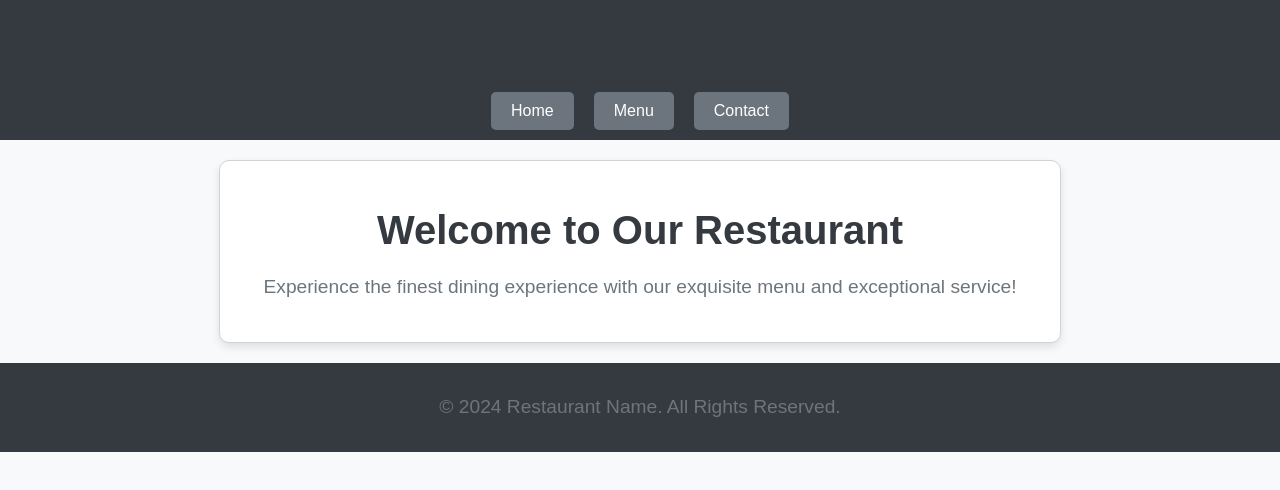
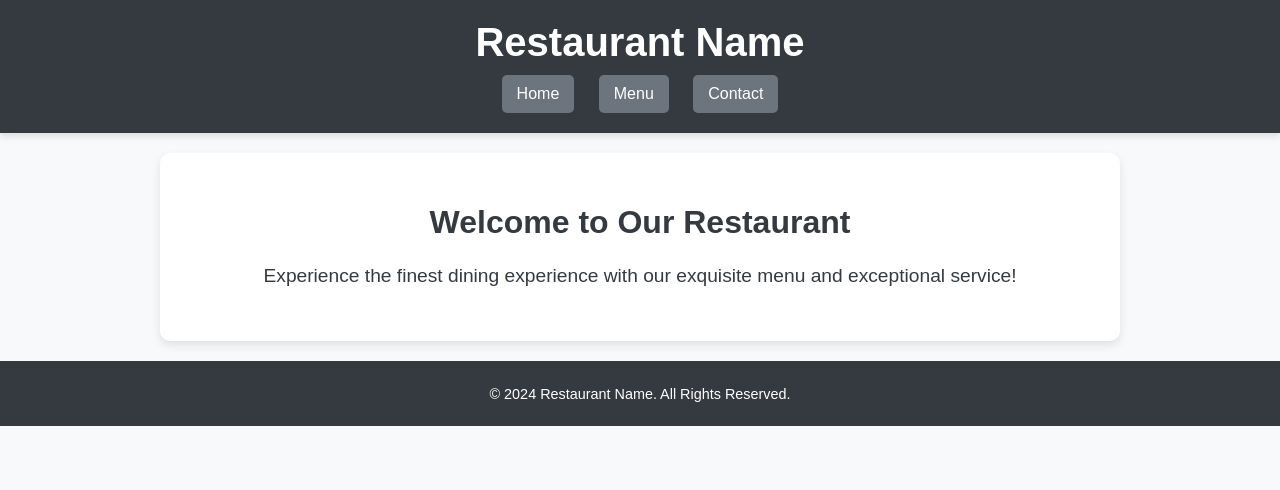
Before and after one commit to KassenkazyAlima/restaurant_page-the-odin, a website built with webpack: page src/template.html in a window 1280 px wide. Built offline with nearby package versions, Linux system fonts and the light colour scheme.

Commit message:
Updated design

```diff
--- a/src/styles.css
+++ b/src/styles.css
@@ -1,72 +1,107 @@
+/* General styles */
 body {
   font-family: 'Arial', sans-serif;
   margin: 0;
   padding: 0;
   box-sizing: border-box;
   background-color: #f8f9fa;
+  color: #343a40;
 }
 
+/* Header styling */
 header {
   background-color: #343a40;
   color: #ffffff;
-  padding: 10px 20px;
+  padding: 20px;
   text-align: center;
   position: sticky;
   top: 0;
   z-index: 1000;
+  box-shadow: 0 4px 6px rgba(0, 0, 0, 0.1);
+}
+
+header h1 {
+  font-size: 2.5rem;
+  margin: 0;
 }
 
 header nav {
-  display: flex;
-  justify-content: center;
-  gap: 20px;
+  margin-top: 10px;
 }
 
 header nav button {
   background-color: #6c757d;
   border: none;
   color: #ffffff;
-  padding: 10px 20px;
+  padding: 10px 15px;
   border-radius: 5px;
   cursor: pointer;
   font-size: 16px;
-  transition: background-color 0.3s ease;
+  margin: 0 10px;
+  transition: background-color 0.3s ease, transform 0.2s ease;
 }
 
 header nav button:hover {
-  background-color: #adb5bd;
+  background-color: #495057;
+  transform: scale(1.05);
 }
 
+/* Content styling */
 #content {
-  padding: 20px;
-  max-width: 800px;
+  padding: 30px;
+  max-width: 900px;
   margin: 20px auto;
+  background-color: #ffffff;
+  border-radius: 10px;
+  box-shadow: 0 4px 10px rgba(0, 0, 0, 0.1);
   text-align: center;
-  border: 1px solid #ced4da;
-  background-color: #ffffff;
-  box-shadow: 0 4px 8px rgba(0, 0, 0, 0.1);
-  border-radius: 10px;
 }
 
-h1 {
-  color: #343a40;
-  font-size: 2.5rem;
-  margin-bottom: 10px;
+#content h1 {
+  font-size: 2rem;
+  margin-bottom: 20px;
 }
 
-p {
-  color: #6c757d;
+#content p,
+#content ul {
   font-size: 1.2rem;
   line-height: 1.6;
 }
 
+#content ul {
+  list-style-type: none;
+  padding: 0;
+}
+
+#content ul li {
+  padding: 8px 0;
+}
+
+/* Footer styling */
 footer {
   background-color: #343a40;
   color: #ffffff;
   text-align: center;
   padding: 10px 0;
   margin-top: 20px;
+  font-size: 0.9rem;
   position: sticky;
   bottom: 0;
   width: 100%;
 }
+
+/* Media queries for responsiveness */
+@media (max-width: 768px) {
+  header nav button {
+    padding: 8px 12px;
+    font-size: 14px;
+  }
+
+  #content {
+    padding: 20px;
+  }
+
+  footer {
+    font-size: 0.8rem;
+  }
+}
```
